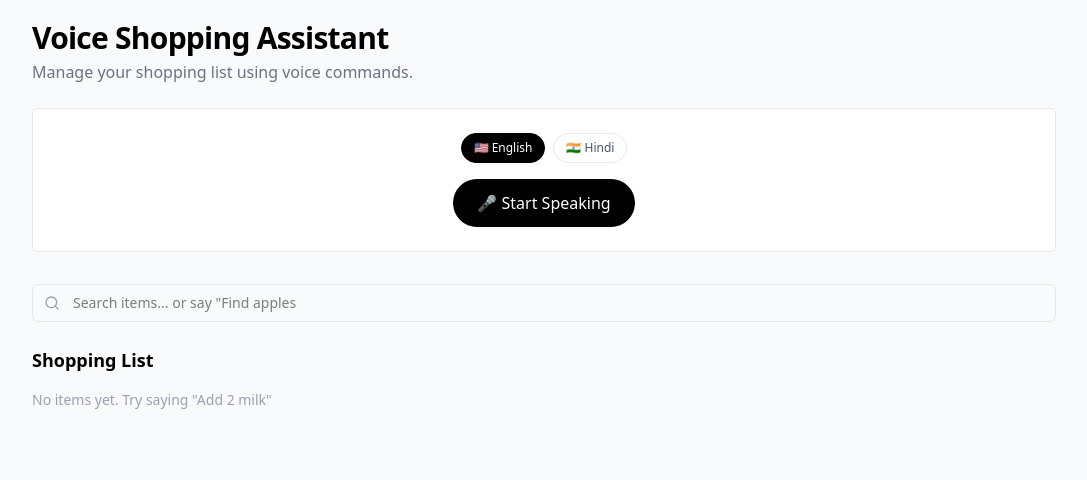
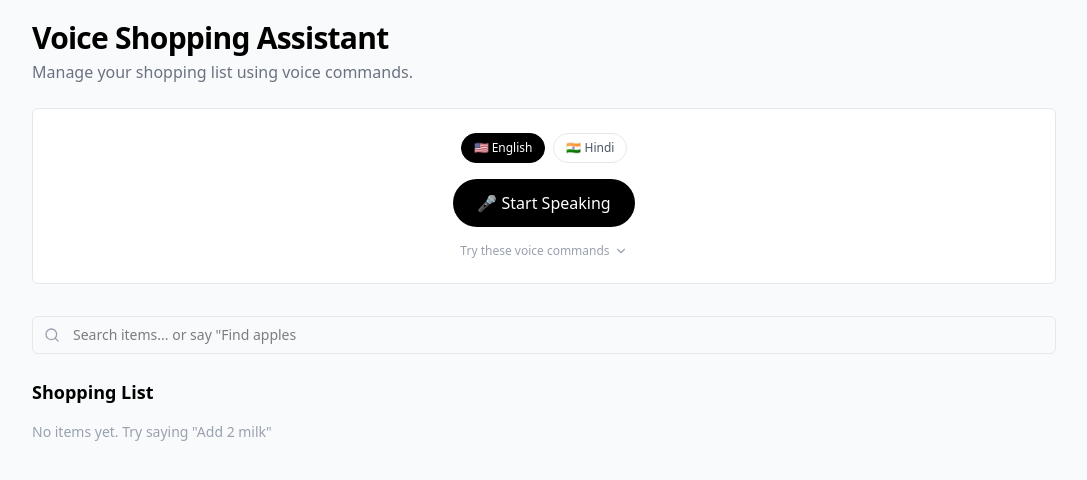
Before and after one commit to piyush-bagoria018/voice-shopping-assistant, a Next.js app: page / in a window 1280 px wide. Shown: the top 480 px of the page, without its empty margins (96-1183 px from the left). Built offline with nearby package versions, Linux system fonts and the light colour scheme.

Commit message:
feat: add help button with voice command examples to assist users

```diff
--- a/app/page.tsx
+++ b/app/page.tsx
@@ -6,7 +6,7 @@ import { ParsedCommand } from "@/lib/parser";
 import { getSuggestions } from "@/lib/suggestions";
 import { getCategory } from "@/lib/categories";
 import toast from "react-hot-toast";
-import { Trash2, Pencil, Search, X } from "lucide-react";
+import { Trash2, Pencil, Search, X, ChevronDown } from "lucide-react";
 
 interface Item {
   name: string;
@@ -18,6 +18,7 @@ export default function Home() {
   const [items, setItems] = useState<Item[]>([]);
   const [suggestions, setSuggestions] = useState<string[]>([]);
   const [searchQuery, setSearchQuery] = useState("");
+  const [showHelp, setShowHelp] = useState(false);
 
   useEffect(() => {
     const saved = localStorage.getItem("shopping-items");
@@ -158,6 +159,29 @@ export default function Home() {
 
         <section className="mb-8 bg-white border border-gray-200 rounded-md p-6">
           <VoiceInput onCommand={handleCommand} />
+
+          <button
+            onClick={() => setShowHelp(!showHelp)}
+            className="flex items-center gap-1 mx-auto mt-4 text-xs text-gray-400 hover:text-gray-600 transition-colors"
+          >
+            Try these voice commands
+            <ChevronDown
+              size={14}
+              className={`transition-transform ${showHelp ? "rotate-180" : ""}`}
+            />
+          </button>
+
+          {showHelp && (
+            <div className="mt-3 text-xs text-gray-600 grid grid-cols-2 gap-x-6 gap-y-1 max-w-md mx-auto">
+              <p>"Add 2 milk"</p>
+              <p>"Remove apple"</p>
+              <p>"Buy 5 oranges"</p>
+              <p>"Find bread"</p>
+              <p>"I need bananas"</p>
+              <p>"Delete all chips"</p>
+              <p className="col-span-2 mt-1 text-gray-600">Hindi: "दो सेब जोड़ो" · "दूध हटाओ"</p>
+            </div>
+          )}
         </section>
 
         {suggestions.length > 0 && (
```
